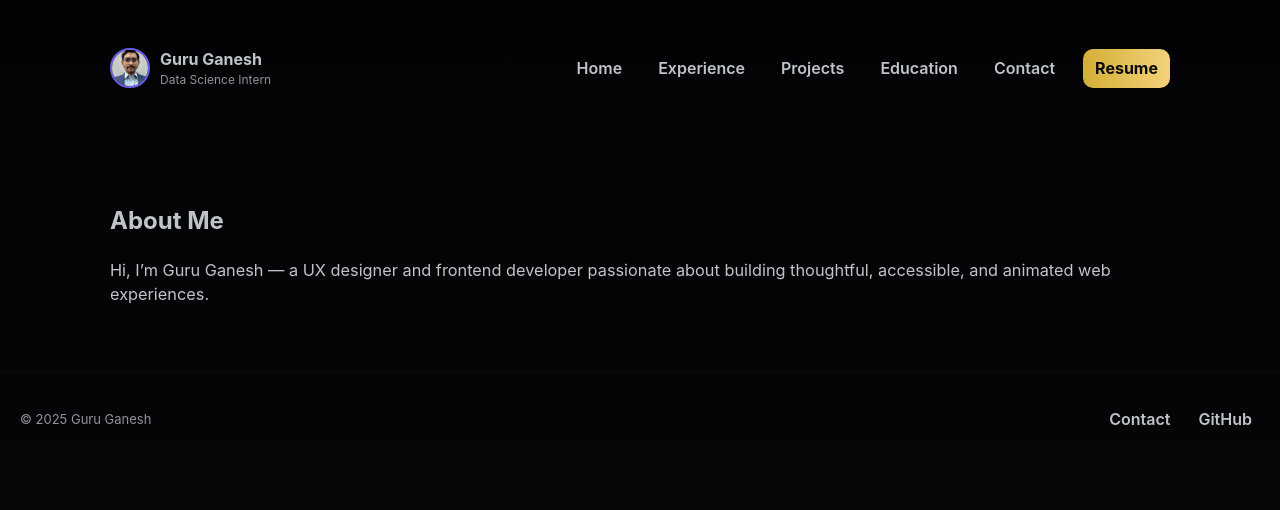
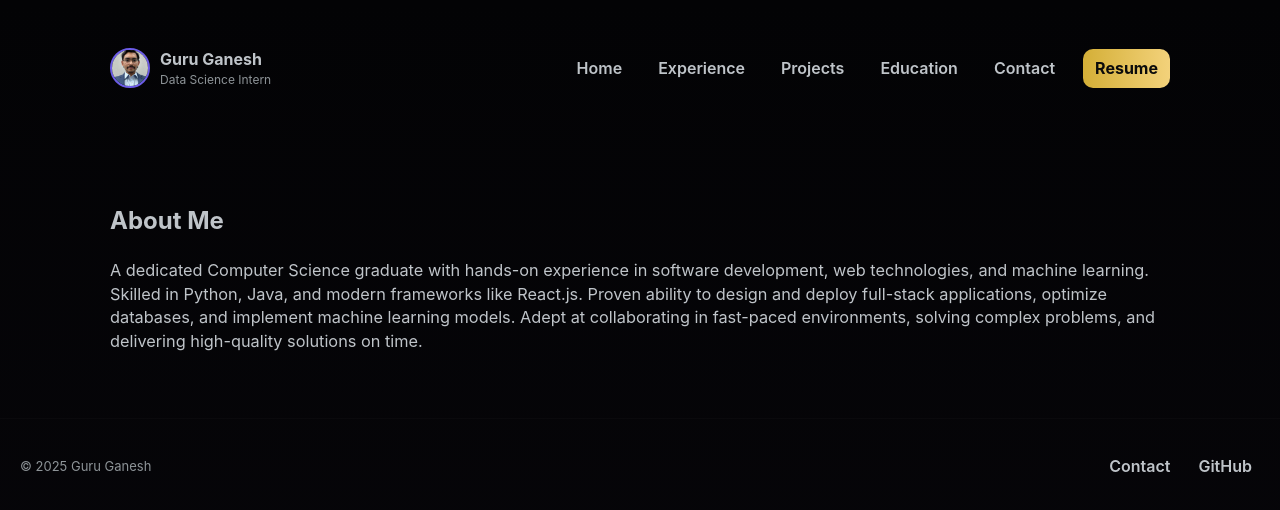
Before and after one commit to adigopulasgit/Portfolio_2025, a React (Vite) app: page /about in a window 1280 px wide. Shown: the top 510 px of the page. Built offline with nearby package versions, Linux system fonts and the light colour scheme.

Commit message:
Update About.jsx

```diff
--- a/src/pages/About.jsx
+++ b/src/pages/About.jsx
@@ -6,8 +6,13 @@ export default function About() {
     <section className="container">
       <h1>About Me</h1>
       <p className="lead">
-        Hi, I’m Guru Ganesh — a UX designer and frontend developer passionate
-        about building thoughtful, accessible, and animated web experiences.
+        A dedicated Computer Science graduate with hands-on experience in
+          software development, web technologies, and machine learning. Skilled
+          in Python, Java, and modern frameworks like React.js. Proven ability
+          to design and deploy full-stack applications, optimize databases, and
+          implement machine learning models. Adept at collaborating in
+          fast-paced environments, solving complex problems, and delivering
+          high-quality solutions on time.
       </p>
     </section>
   );
```
